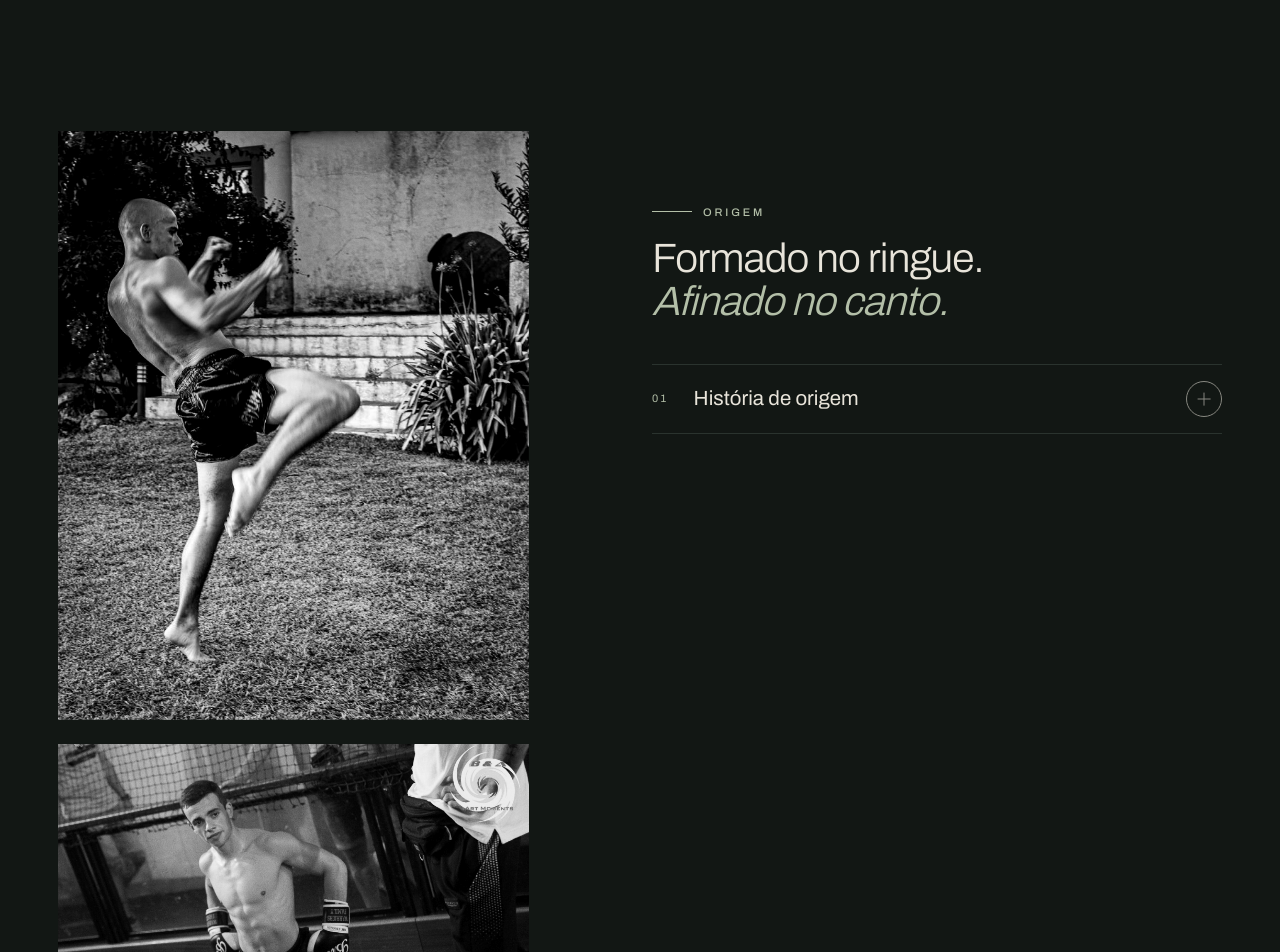
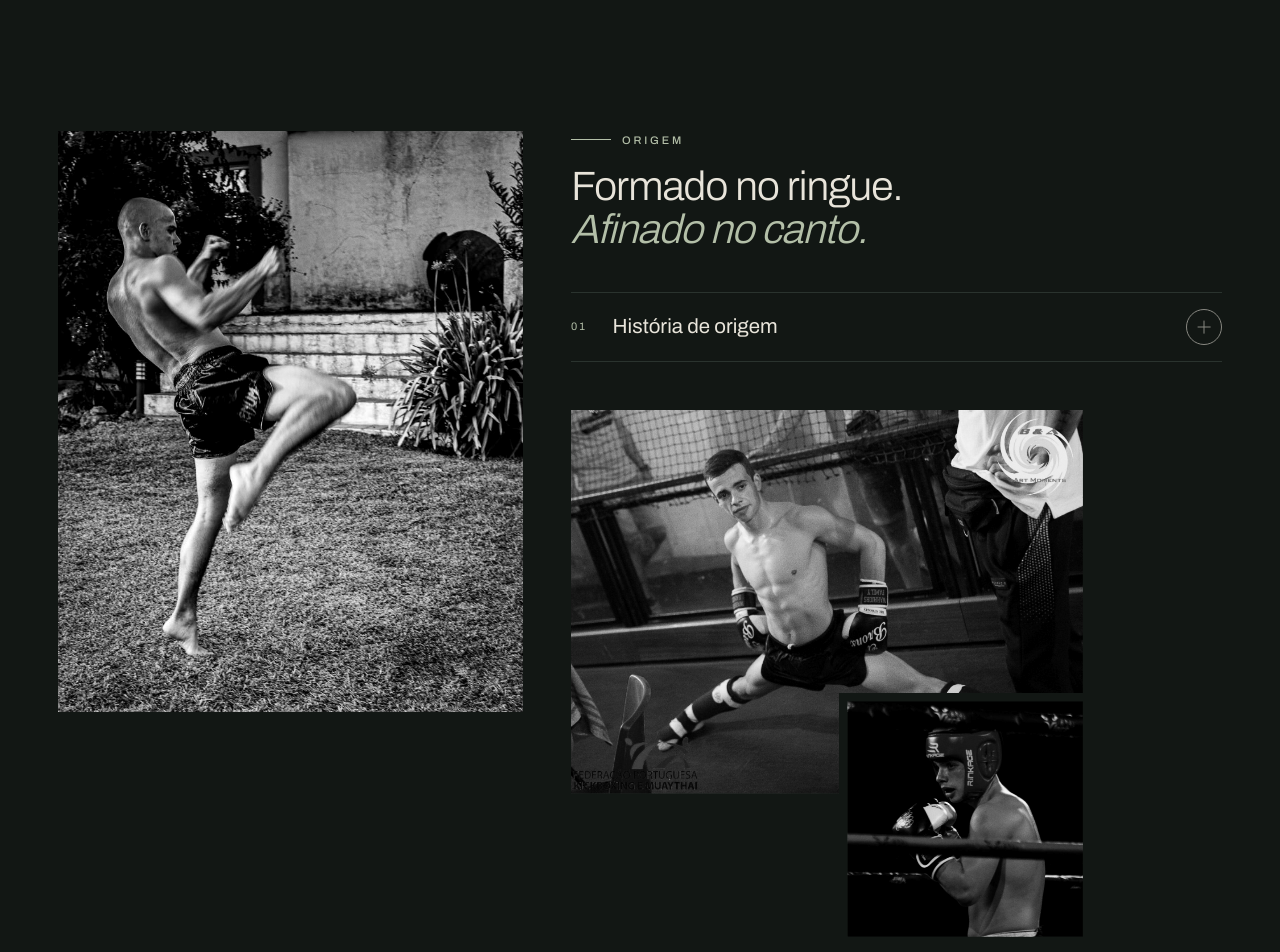
Before and after one commit to Ecletica-web/JCJardins, a React (Vite) app: page / in a window 1280 px wide. Shown: the part 1560-2512 px from the top of the page. Built offline with nearby package versions, Linux system fonts and the light colour scheme.

Commit message:
Origin: title and story row beside the kick, older frames underneath
Co-Authored-By: Claude Fable 5.1 <noreply@anthropic.com>
Claude-Session: https://claude.ai/code/session_012zf4ZoktvuwNzybibVqi8D

```diff
--- a/src/styles/motion.css
+++ b/src/styles/motion.css
@@ -1324,3 +1324,48 @@
     justify-items: start;
   }
 }
+
+/* ---- About: story beside the kick; the two older frames underneath ---- */
+
+.about__grid {
+  display: grid;
+  gap: var(--space-6);
+}
+
+.about__media {
+  display: block;
+}
+
+.about__copy {
+  position: static;
+}
+
+.about__frames {
+  position: relative;
+  padding-bottom: 22%;
+}
+
+@media (min-width: 64rem) {
+  .about__grid {
+    grid-template-columns: minmax(0, 5fr) minmax(0, 7fr);
+    grid-template-rows: auto auto;
+    column-gap: var(--space-7);
+    row-gap: var(--space-7);
+    align-items: start;
+  }
+  .about__media {
+    grid-column: 1;
+    grid-row: 1 / 3;
+  }
+  .about__copy {
+    grid-column: 2;
+    grid-row: 1;
+    position: static;
+    padding-top: 0;
+  }
+  .about__frames {
+    grid-column: 2;
+    grid-row: 2;
+    max-width: 32rem;
+  }
+}
--- a/src/views/landing/About.jsx
+++ b/src/views/landing/About.jsx
@@ -10,10 +10,6 @@ export default function About() {
       <div className="wrap about__grid">
         <div className="about__media">
           <Photo image="tomasKickGarden" ratio="4 / 5" className="about__lead" sizes="(min-width: 64rem) 40vw, 100vw" />
-          <div className="about__frames">
-            <Photo image="tomasSplit" ratio="4 / 3" className="about__portrait" priority={false} />
-            <Photo image="tomasInRing" ratio="1 / 1" className="about__detail" compact />
-          </div>
         </div>
 
         <div className="about__copy">
@@ -48,6 +44,11 @@ export default function About() {
             </Disclosure>
           </div>
         </div>
+
+        <div className="about__frames">
+          <Photo image="tomasSplit" ratio="4 / 3" className="about__portrait" priority={false} />
+          <Photo image="tomasInRing" ratio="1 / 1" className="about__detail" compact />
+        </div>
       </div>
 
       <div className="wrap">
```
